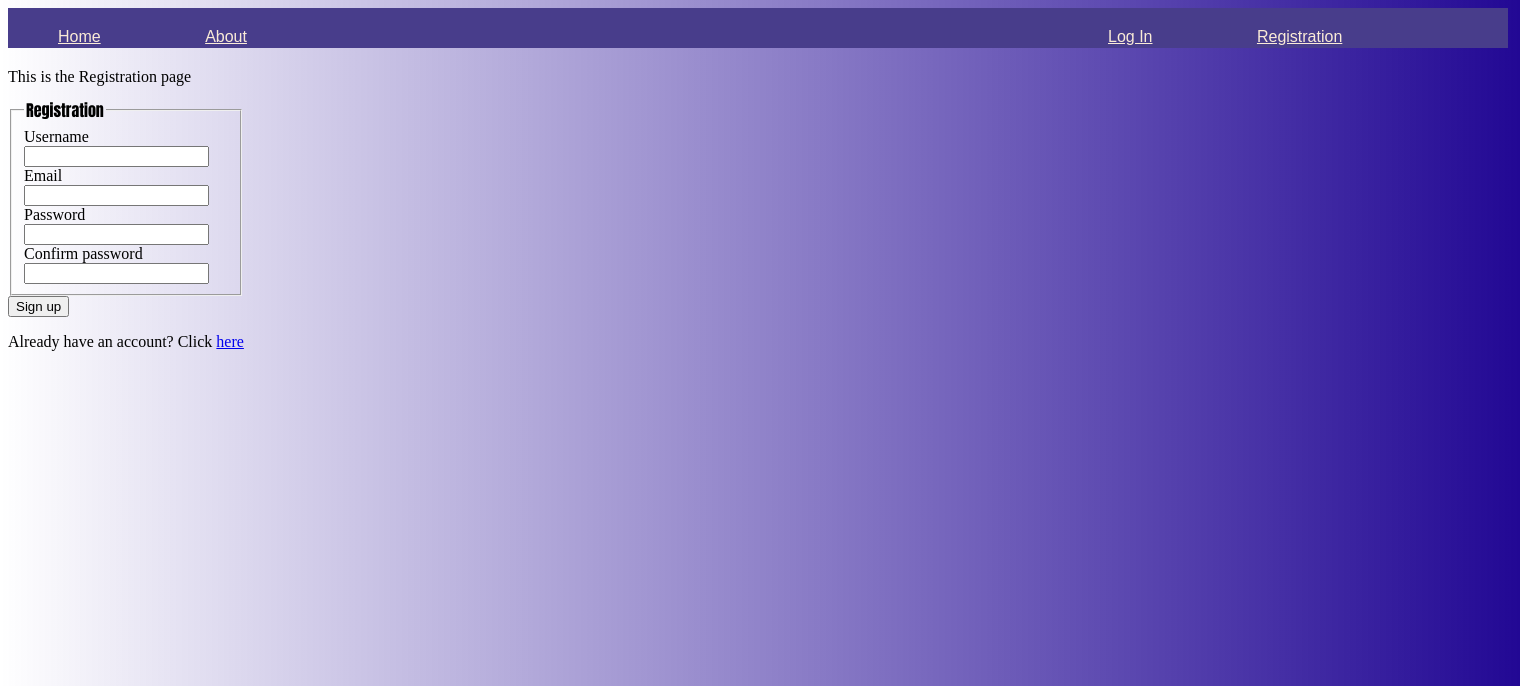
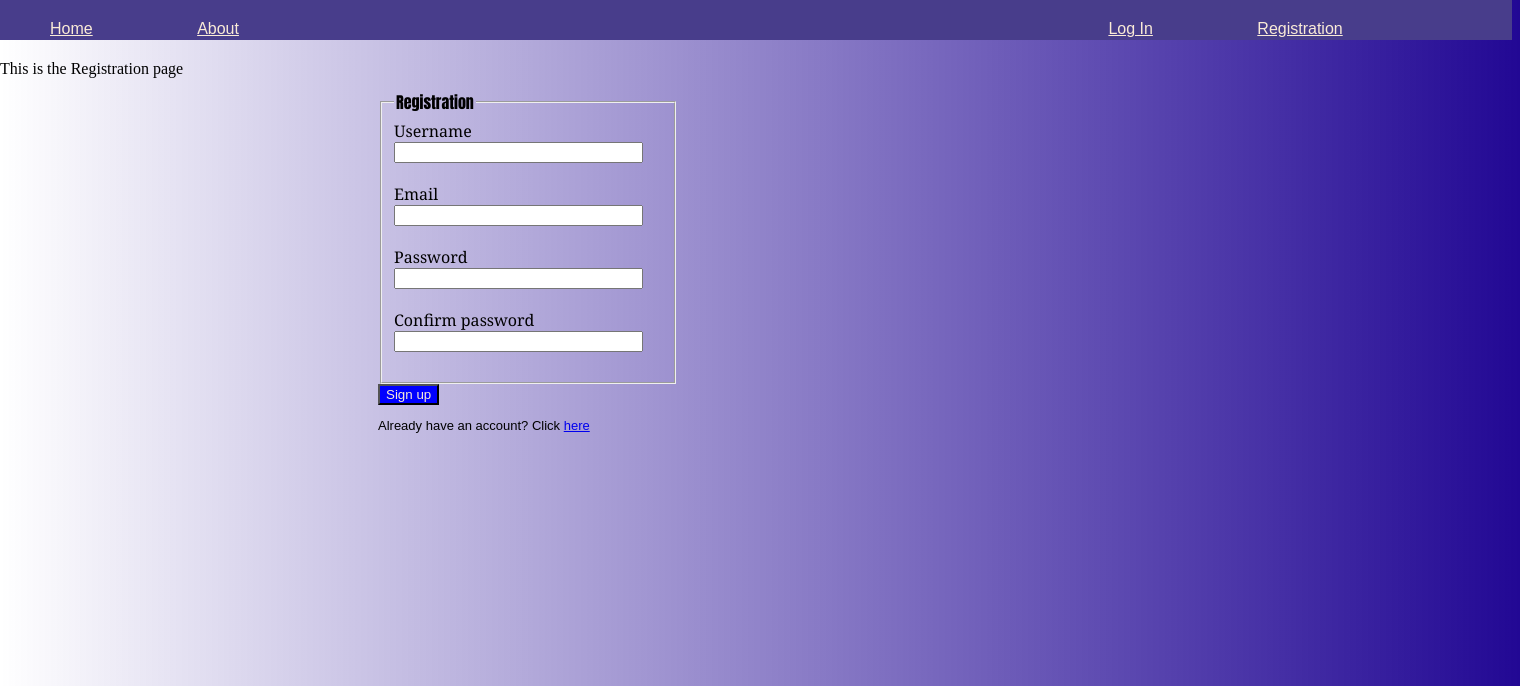
Before and after one commit to NelsonNNN/SomeTales, a Flask app: page /register in a window 1520 px wide. Shown: the top 686 px of the page. Run offline with Flask 2, Linux system fonts and the light colour scheme.

Commit message:
css upgrade

```diff
--- a/static/css/style.css
+++ b/static/css/style.css
@@ -1,10 +1,11 @@
 body{
-    background: linear-gradient(to left, rgb(34, 8, 148), rgba(29, 1, 36, 0))
+    background: linear-gradient(to left, rgb(34, 8, 148), rgba(29, 1, 36, 0));
+    margin-top: 0;
+    margin-left: 0;
 }
 /*layout page*/
 .div-class{
     position: relative;
-    width: 1500px;
     height: 40px;
     background-color: darkslateblue;
 }
@@ -59,7 +60,37 @@ body{
 .form{
     position: absolute;
     top: 50px;
+    width: 300px;
+    left: 25%;
 }
 .legend{
     font-family: Impact, Haettenschweiler, 'Arial Narrow Bold', sans-serif;
 }
+.here{
+    font-family: sans-serif;
+    font-size: small;
+}
+.form-curly{
+    margin-bottom: 20px;
+}
+.control-label{
+    font-family: Cambria, Cochin, Georgia, Times, 'Times New Roman', serif;
+}
+.control-field-error{
+    border: 5px solid red;
+    width: 90%;
+}
+.control-field{
+    width: 90%;
+}
+.control-label-remember{
+    font-size: small;
+}
+.submit-button{
+    background-color: blue;
+    color: antiquewhite;
+}
+.submit-button:hover{
+    background-color: rgb(133, 148, 228);
+    transform: scale(1.1, 1);
+}
```
Also changed, not shown: templates/login.html (+12 -12 lines), templates/register.html (+17 -17 lines).
